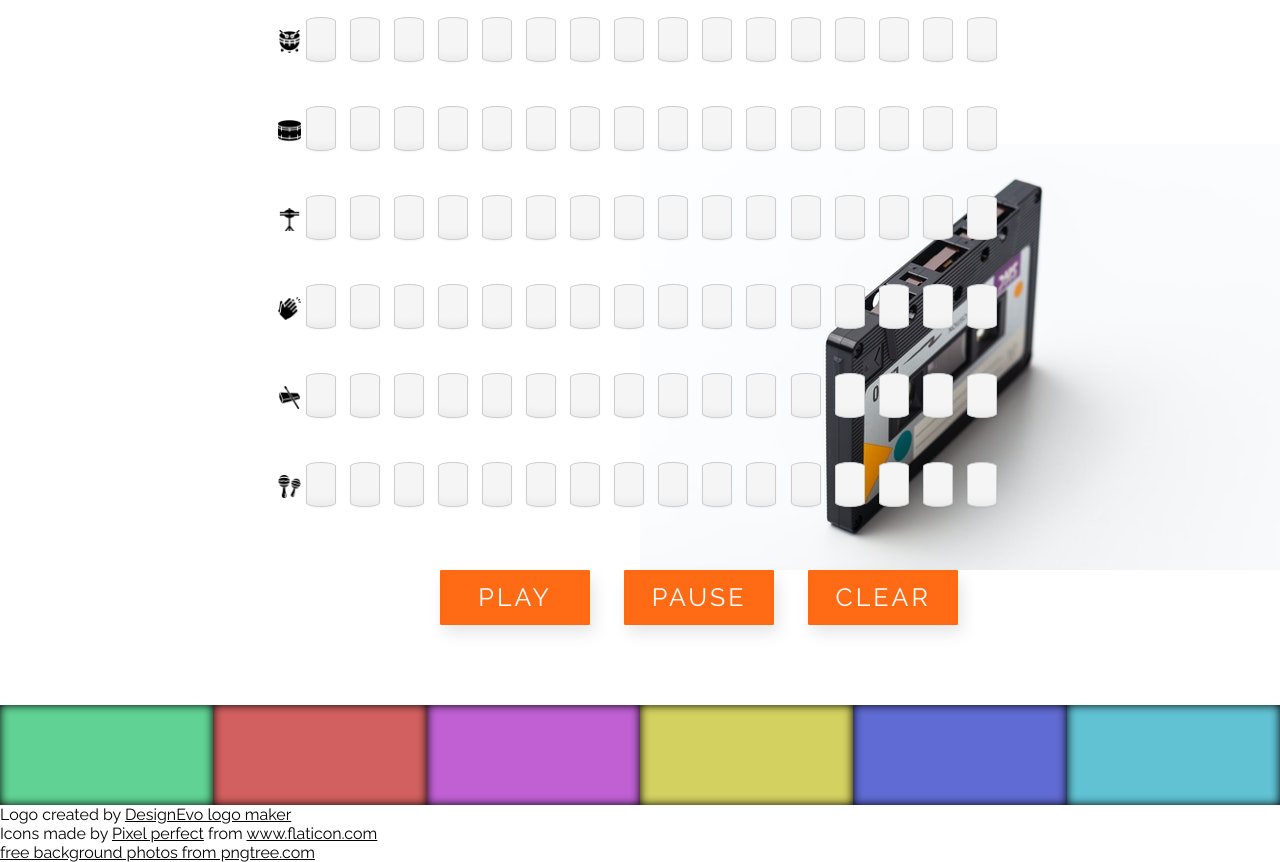
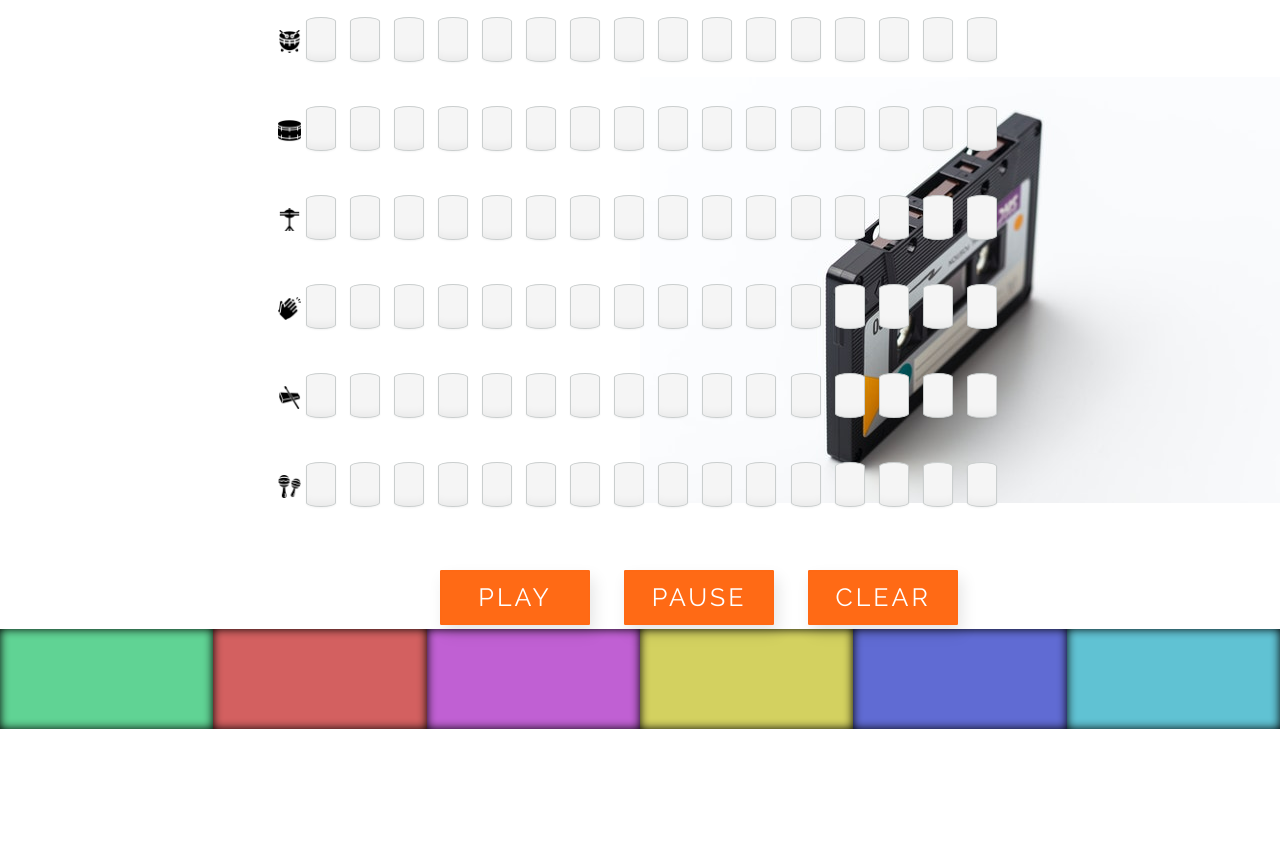
Before and after one commit to dhong89/beatGen, a website built with webpack: page index.html in a window 1280 px wide. Shown: the part 148-1010 px from the top of the page. After the commit the page ends 877 px from the top, so only its background shows below. Built offline with nearby package versions, Linux system fonts and the light colour scheme; files whose address does not match are found by name.

Commit message:
Finish styling

```diff
--- a/index.html
+++ b/index.html
@@ -272,14 +272,6 @@
 <script src='./src/easter.js'></script>
 <script src='./src/audio.js'></script>
 
- <footer>
-  <div>Logo created by <a href="https://www.designevo.com/logo-maker/" title="Free Online Logo Maker">DesignEvo logo
-      maker</a></div>
-      <div>Icons made by <a href="https://www.flaticon.com/authors/pixel-perfect" title="Pixel perfect">Pixel perfect</a> from
-        <a href="https://www.flaticon.com/" title="Flaticon">www.flaticon.com</a></div>
-
-        <a href="https://pngtree.com/free-backgrounds">free background photos from pngtree.com</a>
- </footer>
 
 </body>
 
--- a/src/styles/easter.scss
+++ b/src/styles/easter.scss
@@ -1,5 +1,5 @@
 .app {
-  min-height: 22vh;
+  min-height: 7.5vw;
   display: flex;
   flex-direction: column;
   justify-content: space-between;
@@ -44,7 +44,7 @@
 
 .visual > div {
   position: absolute;
-  bottom: 0%;
+  bottom: 100%;
   height: 50px;
   width: 50px;
   border-radius: 50%;
```
Also changed, not shown: dist/main.css, 1 other file.
